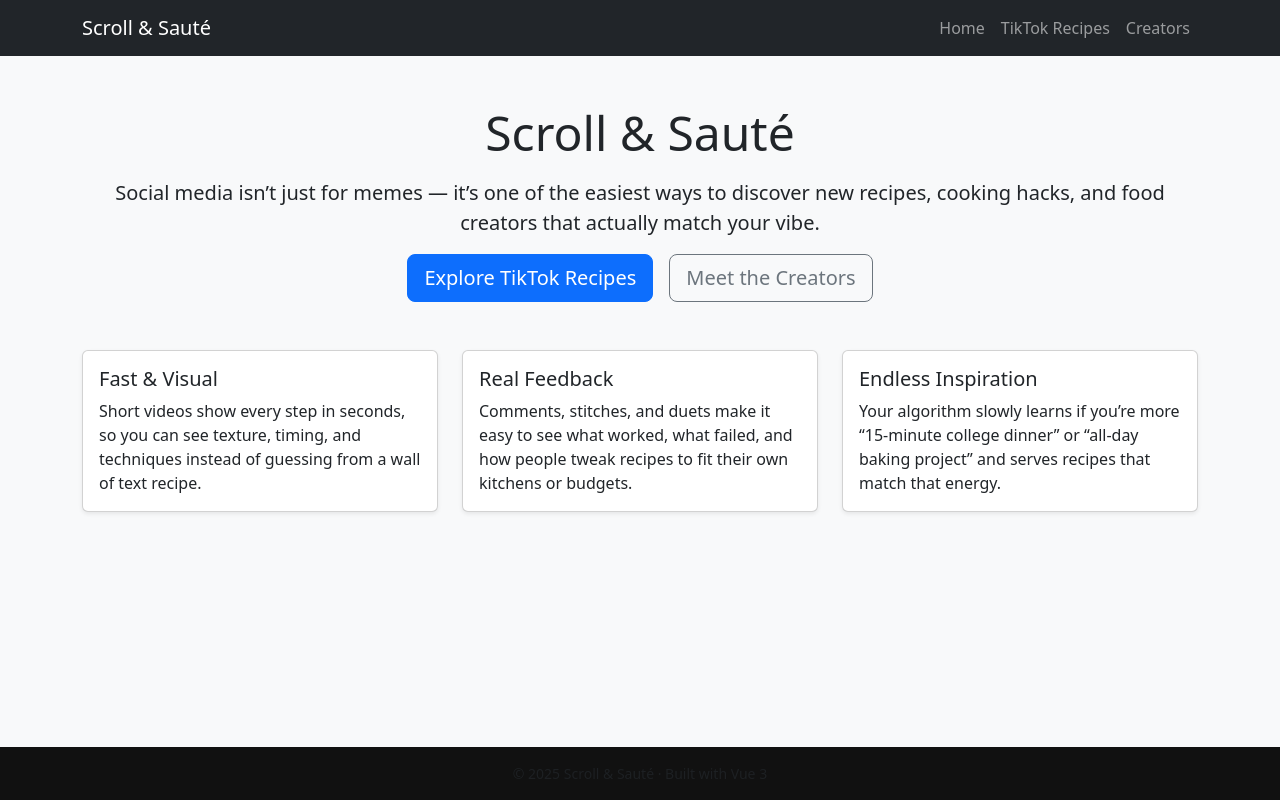
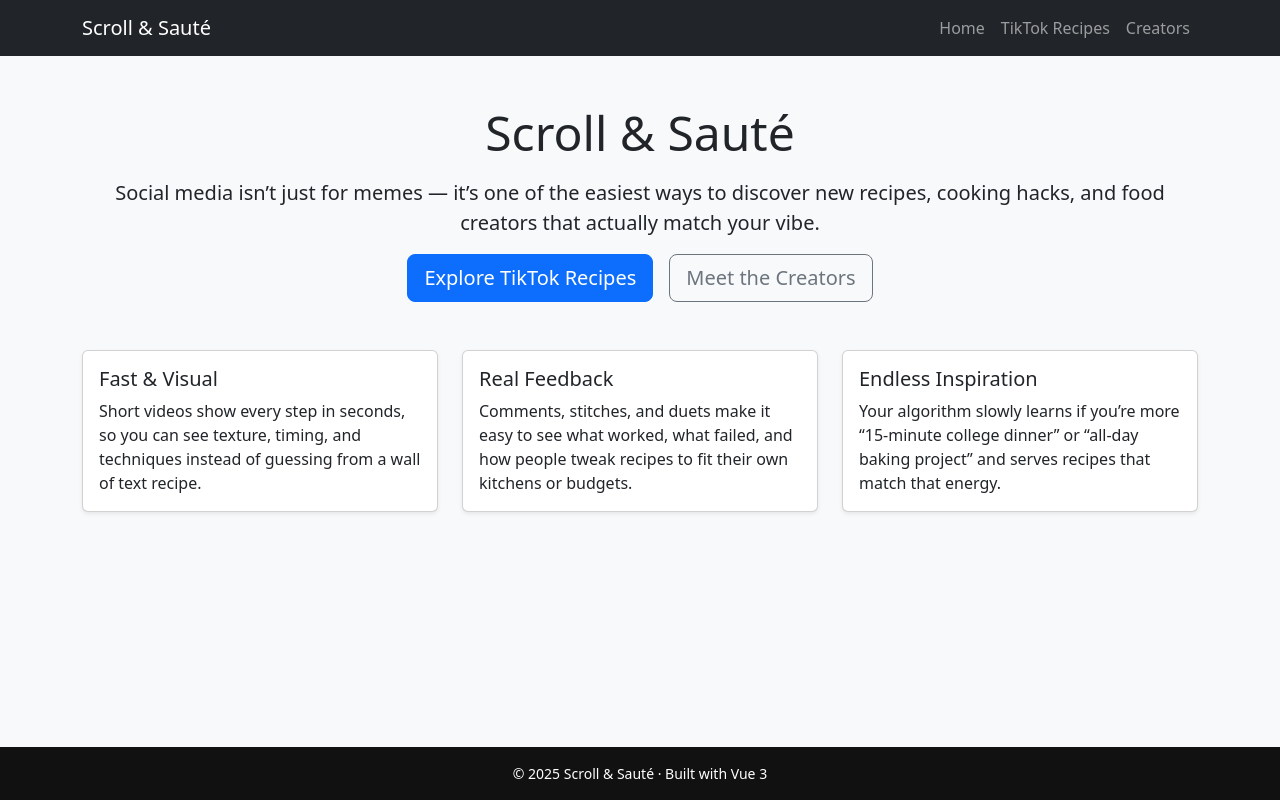
Before and after one commit to shernandez13/scroll-and-saute, a Vue app: page / in a window 1280 px wide. Built offline with nearby package versions, Linux system fonts and the light colour scheme.

Commit message:
Change footer text color to white

```diff
--- a/src/components/AppFooter.vue
+++ b/src/components/AppFooter.vue
@@ -1,6 +1,7 @@
 <template>
   <footer class="app-footer py-3 mt-auto">
-    <div class="container text-center text-muted small">
+    <div class="container text-center text-white small">
+
       © {{ year }} Scroll &amp; Sauté · Built with Vue 3
     </div>
   </footer>
```
